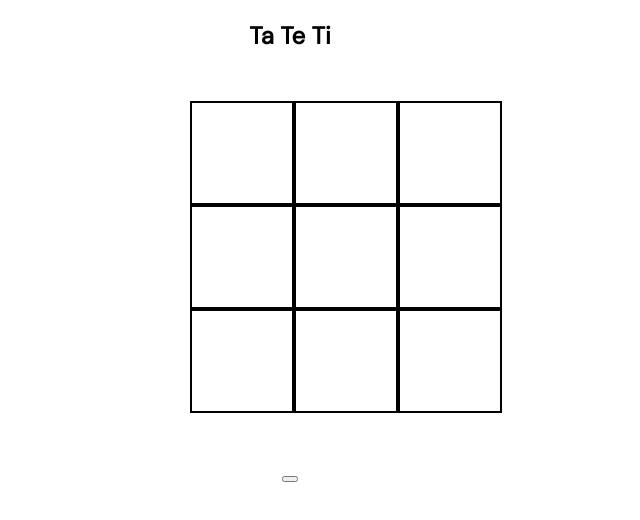
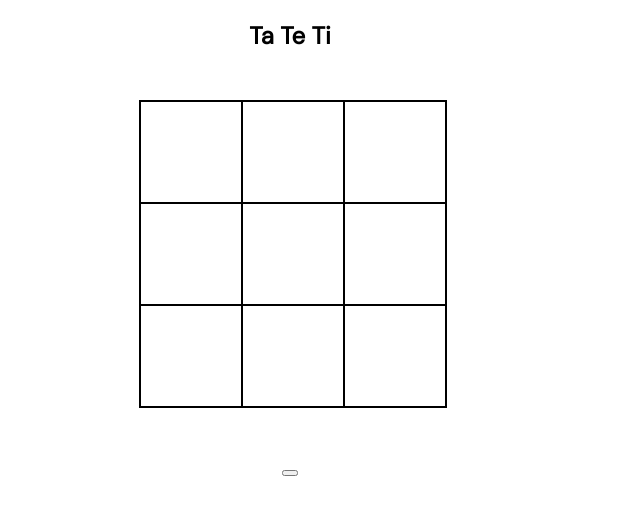
Before and after one commit to SaraviaMartin/Tic-Tac-Toe-Javascript, a plain HTML site: page index-START.html in a window 1280 px wide. Shown: the whole page, without its empty margins (350-990 px from the left). Drawn offline with Linux system fonts and the light colour scheme.

Commit message:
changes in CSS

```diff
--- a/style-START.css
+++ b/style-START.css
@@ -7,15 +7,15 @@ section{
 .game--container{
     display: grid;
     grid-template-columns: repeat(3, auto);
-    width: 200px;
+    width: 300px;
     margin: 50px auto;
 }
 .cell{
     font-family: "Permanent Marker", cursive;
     width: 100px;
     height: 100px;
-    box-shadow: 50 50 50 50px black;
-    border: 2px solid black;
-    line-height: 50px;
+    box-shadow: 0 0 0 01px black;
+    border: 1px solid black;
+    line-height: 1px;
     font-size: 60px;
 }
```
